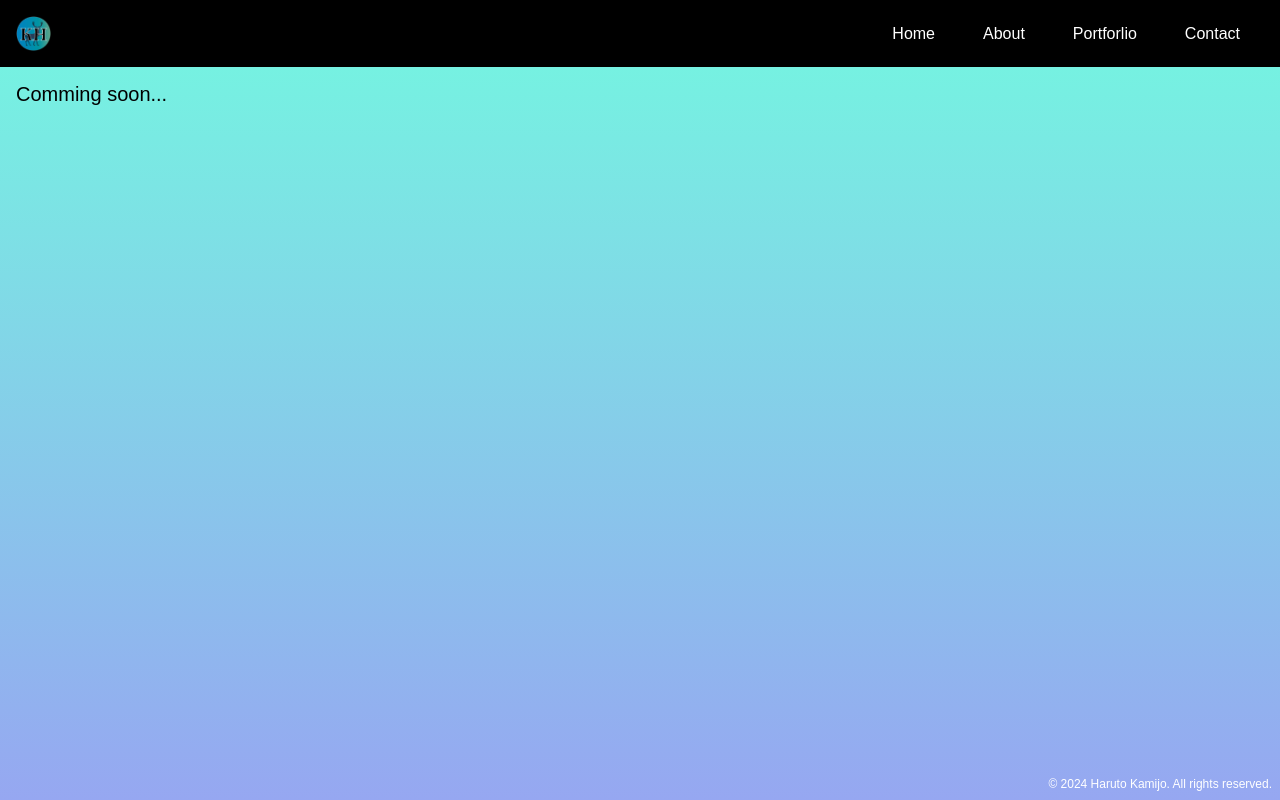
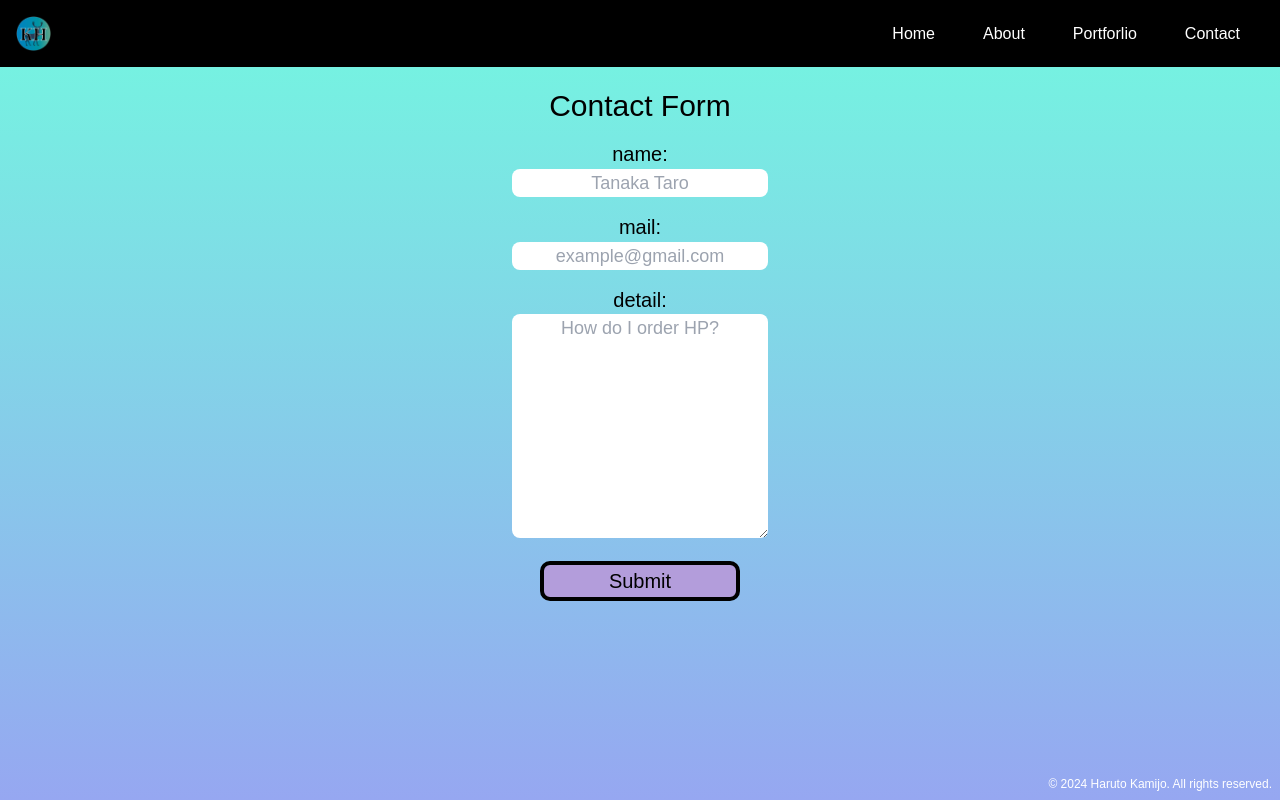
Before and after one commit to haruto-kamijo/PortfolioSite, a Next.js app in the folder portfolio/: page /Contact in a window 1280 px wide. Built offline with nearby package versions, Linux system fonts and the light colour scheme; a web font is replaced by a local one.

Commit message:
feat:add contact form

```diff
--- a/portfolio/next.config.mjs
+++ b/portfolio/next.config.mjs
@@ -1,4 +1,5 @@
 /** @type {import('next').NextConfig} */
-const nextConfig = {};
+const nextConfig = {
+};
 
 export default nextConfig;
--- a/portfolio/package.json
+++ b/portfolio/package.json
@@ -9,13 +9,18 @@
     "lint": "next lint"
   },
   "dependencies": {
+    "@co-labo-hub/fetcha": "^1.0.7",
+    "@sendgrid/mail": "^8.1.3",
+    "axios": "^1.7.2",
     "next": "14.2.2",
+    "nodemailer": "^6.9.13",
     "react": "^18",
     "react-dom": "^18",
     "react-responsive": "^10.0.0"
   },
   "devDependencies": {
     "@types/node": "^20",
+    "@types/nodemailer": "^6.4.15",
     "@types/react": "^18",
     "@types/react-dom": "^18",
     "eslint": "^8",
--- a/portfolio/src/app/Contact/page.tsx
+++ b/portfolio/src/app/Contact/page.tsx
@@ -1,13 +1,65 @@
+"use client"
 import Header from '@/app/(Components)/Header';
 import Footer from '@/app/(Components)/Footer';
 import FV from "@/app/(Components)/FV";
+import { useState } from "react"
 
-export default function Page() {
+
+const Contact = () => {
+	const [name,setName] = useState("")
+	const [email,setEmail] = useState("")
+	const [message,setMessage] = useState("")
+
+	const handleSubmit = async(e: { preventDefault: () => void; }) => {
+		e.preventDefault()
+		try{
+			const response = await fetch("https://kamijoharuto.com/api/contact-handler", {
+				method: "POST",
+				headers: {
+					"Accept": "application/json",
+					"Content-Type": "application/json"
+				},
+				body: JSON.stringify({
+					name: name,
+					email: email,
+					message: message
+				})
+			})
+			const jsonData = await response.json()
+			alert("メッセージを送信しました")
+		}catch(err){
+			alert("メッセージの送信が失敗しました")
+		}
+	}
+
 	return (
 		<div className="flex h-screen p-0 double-gradation">
 			<Header title="Kamijo Haruto"></Header>
-			<h1 className="absolute top-20 left-4 text-xl">Comming soon...</h1>
+			<div className="contact-form">
+				<h1 className="text-center lg:text-3xl">Contact Form</h1>
+				<form className="text-center" onSubmit={handleSubmit}>
+					<p className="relative w-screen mt-4 lg:text-xl">name:<br/>
+						<input className="lg:text-lg w-64 text-center form-content" value={name} onChange={(e) => setName(e.target.value)} type="text"
+									 placeholder="Tanaka Taro" required/>
+					</p>
+					<p className="relative w-screen mt-4 lg:text-xl">mail:<br/>
+						<input className="lg:text-lg w-64 text-center form-content" value={email} onChange={(e) => setEmail(e.target.value)} type="text"
+									 placeholder="example@gmail.com"
+									 required/>
+					</p>
+					<p className="relative w-screen mt-4 lg:text-xl">detail:<br/>
+						<textarea className="lg:text-lg w-64 text-center form-content" value={message} onChange={(e) => setMessage(e.target.value)}
+											placeholder="How do I order HP?"
+											rows={8}
+											required></textarea>
+					</p>
+
+
+					<button className="relative lg:text-xl mt-4 submit-button" type="submit">Submit</button>
+				</form>
+			</div>
 			<Footer/>
 		</div>
-	);
+	)
 }
+export default Contact
--- /dev/null
+++ b/portfolio/src/app/api/contact-handler/route.ts
@@ -0,0 +1,32 @@
+import { NextResponse } from "next/server"
+import nodeMailer from "nodemailer"
+
+
+export async function POST(request:any) {
+	const reqBody = await request.json()
+	const { email, name, message } = reqBody
+
+	try{
+		const transporter = nodeMailer.createTransport({
+			service: "gmail",
+				port: 465,
+				secure: true,
+				auth: {
+					user: "kamijoharuto@gmail.com",           // メールアドレス
+					pass: "xwxp ucgj sern youh"
+				}
+		})
+
+		const mailOptions = {
+			from: "Portfolio Site",
+			to: "kamijoharuto@gmail.com",
+			subject: "お問い合わせ",
+			text: `名前: ${name} \n\nメールアドレス: ${email} \n\nメッセージ: ${message}`
+		}
+
+		const info = await transporter.sendMail(mailOptions)
+		return NextResponse.json({message: "成功しました"})
+	}catch(err){
+		return NextResponse.json({message: "失敗しました"})
+	}
+}
--- a/portfolio/src/app/ui/global.css
+++ b/portfolio/src/app/ui/global.css
@@ -56,8 +56,6 @@ html {
     box-shadow: 9px 9px 0px 0 rgb(0, 0,0);
 }
 
-
-
 .double-gradation {
     height:100vh;
     width:100%;
@@ -81,3 +79,35 @@ html {
     75%{background-position: right}
     to {background-position: left}
 }
+
+/*contact*/
+.contact-form{
+    position:absolute;
+    top:11vh;
+    width:100vw;
+    height:85vh;
+}
+.form-content{
+    border-radius: 8px;
+}
+
+.submit-button {
+    align-items: center;
+    justify-content: center;
+    line-height: 1;
+    text-decoration: none;
+    color: #000000;
+    font-size: 18px;
+    border-radius: 10px;
+    width: 200px;
+    height: 40px;
+    border: 4px #000000 solid;
+    transition: 0.3s;
+    background-color: #b39ddb;
+}
+
+.submit-button:hover {
+    opacity: .6;
+    color: white;
+    border: 4px #FFFFFF solid;
+}
```
Also changed, not shown: portfolio/public/my_image1.jpg (added), portfolio/src/app/hooks/Sendmail.ts (added), 1 other file (tests, documents, lock files or other folders).
